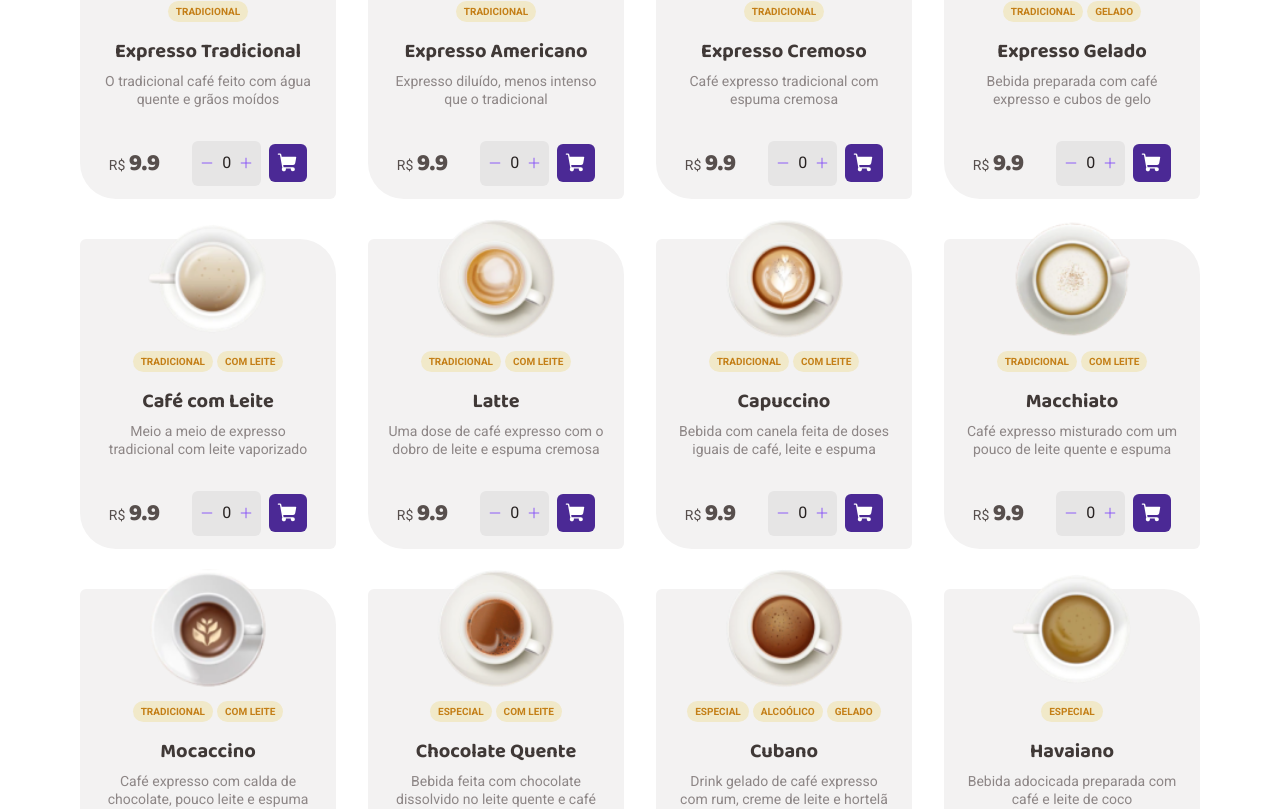
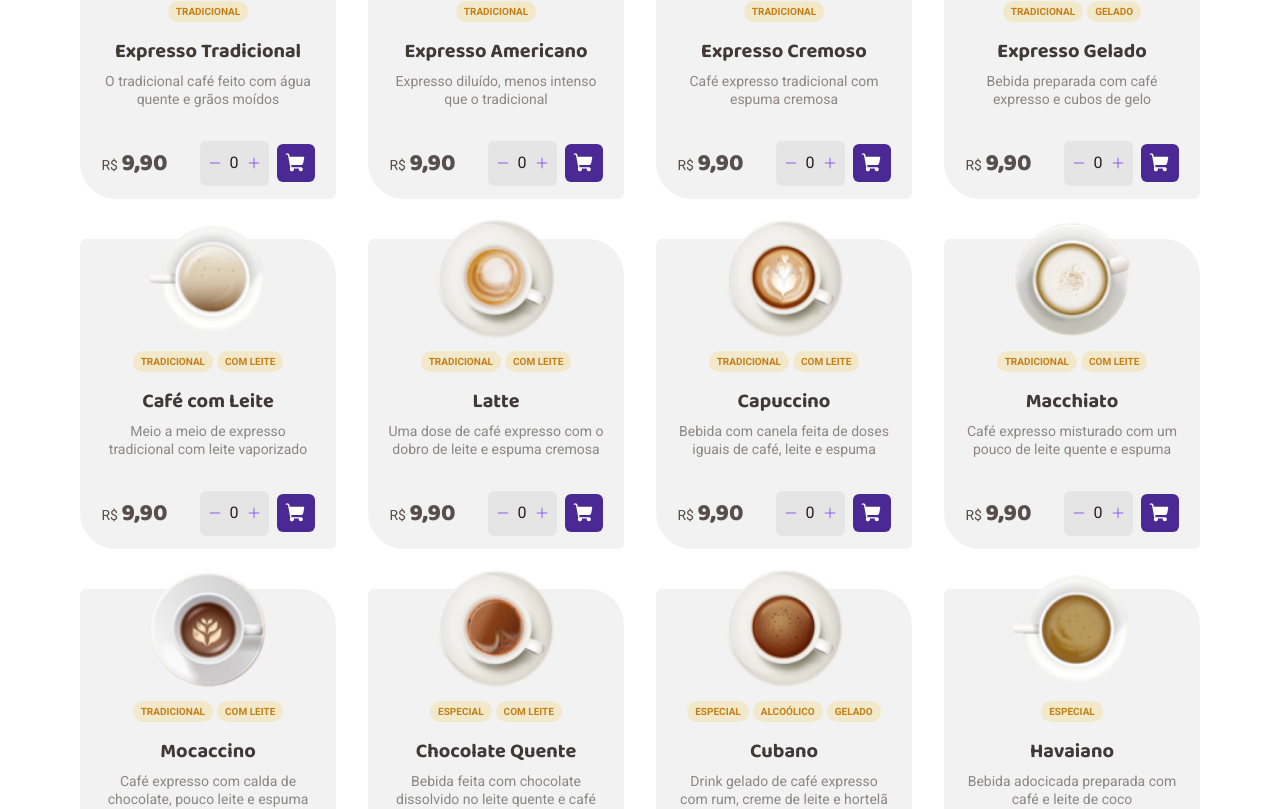
Before and after one commit to ArthurEnrique15/ignite-coffee-delivery, a React (Vite) app: page / in a window 1280 px wide. Shown: the part 1071-1880 px from the top of the page. Built offline with nearby package versions, Linux system fonts and the light colour scheme.

Commit message:
feat: format price

```diff
--- a/src/pages/Checkout/SelectedCoffees/SelectedCoffee/index.tsx
+++ b/src/pages/Checkout/SelectedCoffees/SelectedCoffee/index.tsx
@@ -1,6 +1,7 @@
 import { Minus, Plus, Trash } from 'phosphor-react'
 
 import { CartItem } from '../../../../contexts/ShopCartContext'
+import { formatPrice } from '../../../../utils/format-price'
 import { SelectedCoffeeContainer } from './styles'
 
 interface SelectedCoffeeProps {
@@ -35,7 +36,7 @@ export function SelectedCoffee({ coffee }: SelectedCoffeeProps) {
       </div>
 
       <div className="price">
-        <span>R$ {price}</span>
+        <span>R$ {formatPrice(price * amount)}</span>
       </div>
     </SelectedCoffeeContainer>
   )
--- a/src/pages/Home/CoffeeList/Coffee/index.tsx
+++ b/src/pages/Home/CoffeeList/Coffee/index.tsx
@@ -3,6 +3,7 @@ import { CoffeeContainer } from './styles'
 import { Minus, Plus, ShoppingCart } from 'phosphor-react'
 import { useContext, useState } from 'react'
 import { ShopCartContext } from '../../../../contexts/ShopCartContext'
+import { formatPrice } from '../../../../utils/format-price'
 
 interface CoffeeProps {
   id: number
@@ -58,8 +59,7 @@ export function Coffee(props: CoffeeProps) {
       <footer>
         <div className="price">
           <span>R$ </span>
-          {/* TODO format price to be in the format 0,00 */}
-          <span>{price}</span>
+          <span>{formatPrice(price)}</span>
         </div>
 
         <div className="productCount">
--- /dev/null
+++ b/src/utils/format-price.ts
@@ -0,0 +1,3 @@
+export function formatPrice(price: number): string {
+  return price.toFixed(2).replace('.', ',')
+}
```
